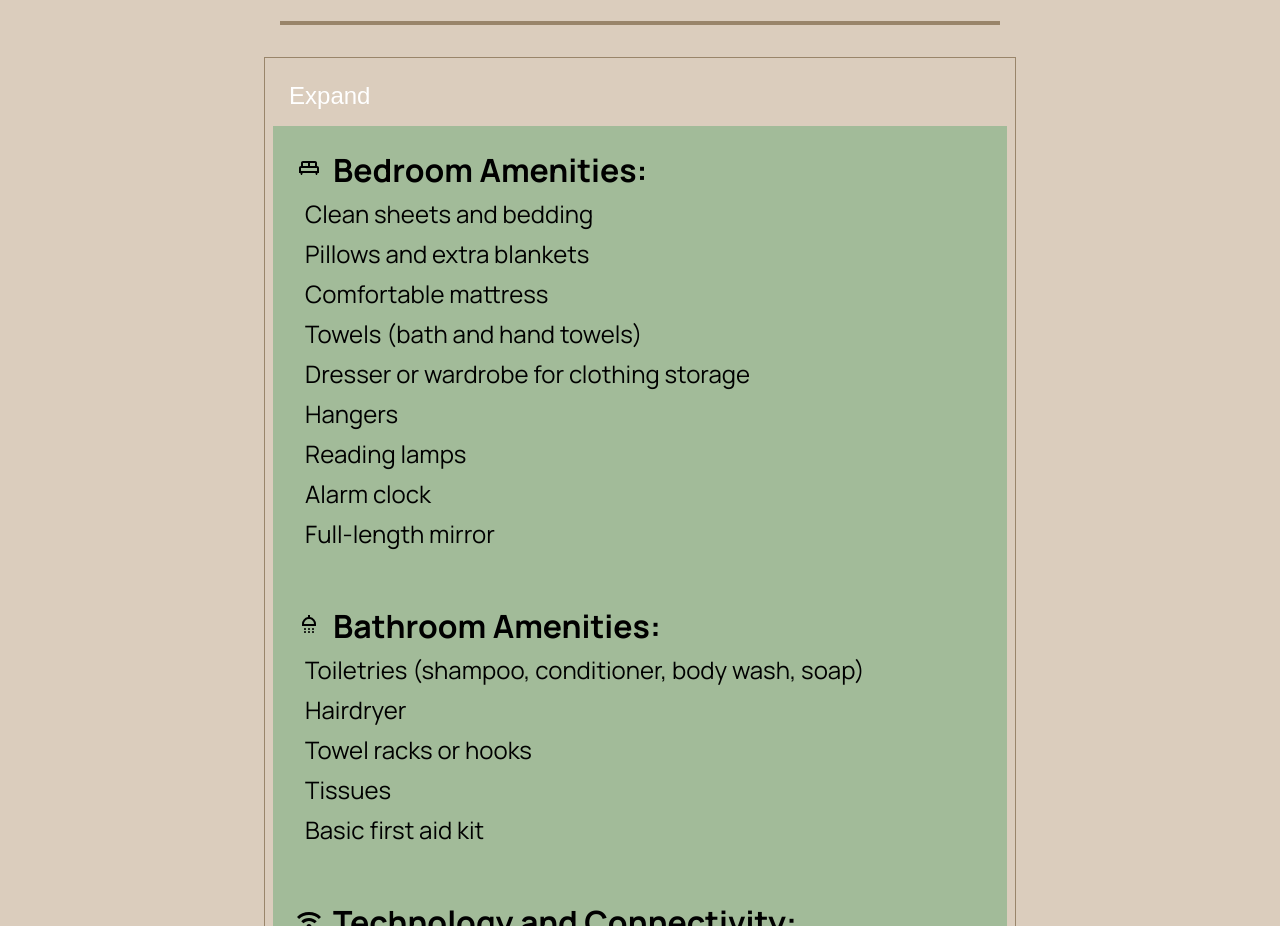
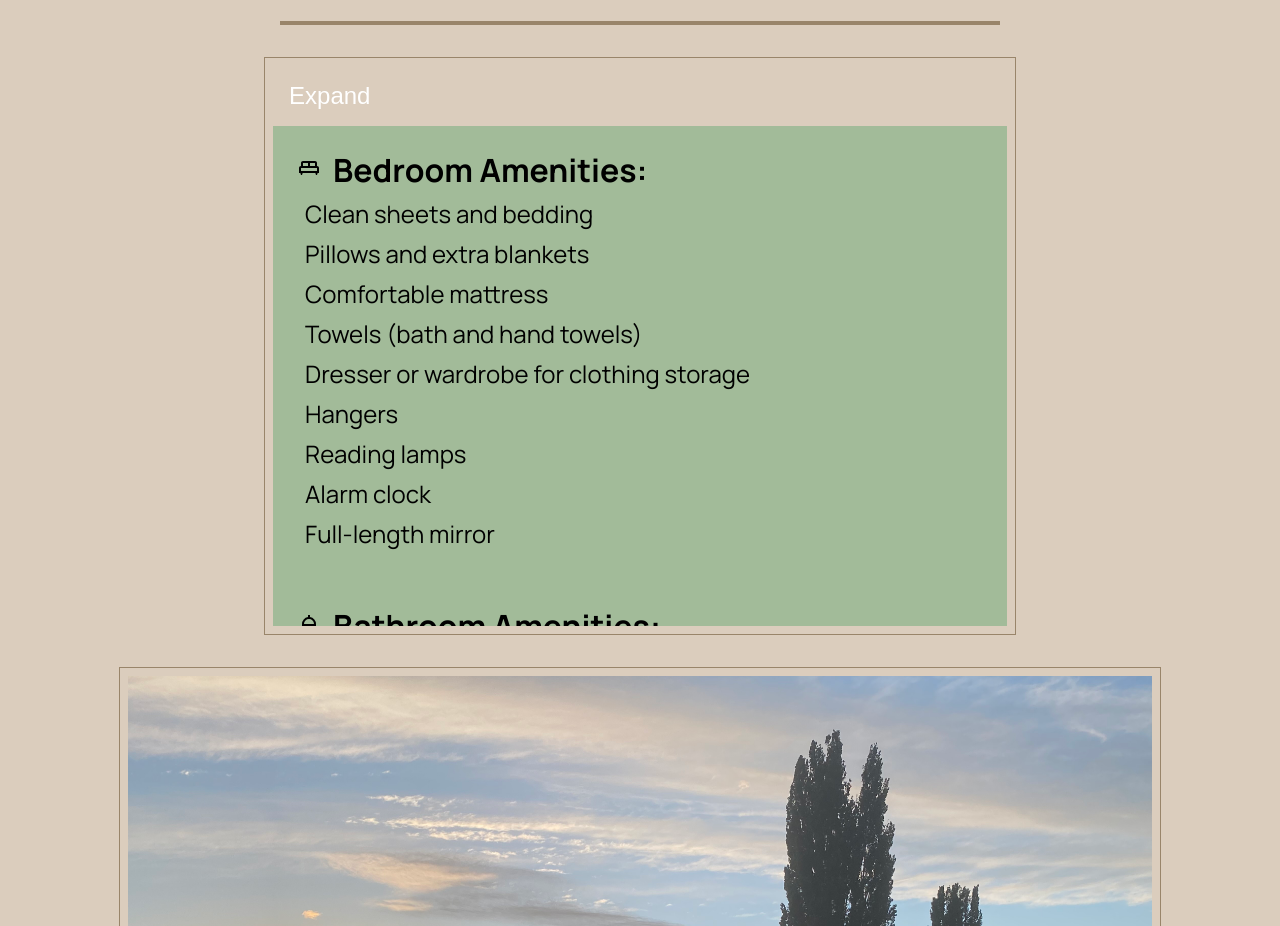
Before and after one commit to erincronie/Naramata-Vineyard, a React (Create React App) app in the folder naramata-vineyard/: page / in a window 1280 px wide. Shown: the part 4060-4986 px from the top of the page. Built offline with nearby package versions, Linux system fonts and the light colour scheme.

Commit message:
amenities table is fixed, no longer displaying all content on page laod

```diff
--- a/naramata-vineyard/src/components/Amenities/Amenities.js
+++ b/naramata-vineyard/src/components/Amenities/Amenities.js
@@ -3,7 +3,7 @@ import amenitiesData from '../../data/amenities.json';
 import '../Amenities/Amenities.scss';
 
 const Amenities = () => {
-    const [isCollapsed, setIsCollapsed] = useState(true);
+    const [isCollapsed, setIsCollapsed] = useState(false); // Set initial state to false
 
     const toggleContentVisibility = () => {
         setIsCollapsed(!isCollapsed);
@@ -14,9 +14,9 @@ const Amenities = () => {
             <h2 className='amenities__main-title'>Amenities</h2>
             <div className='amenities__border-bottom'></div>
             <div className={`amenities__border ${isCollapsed ? 'collapsed' : ''}`}>
-                <button className='amenities__expand-button' onClick={toggleContentVisibility}>
-                    {isCollapsed ? 'Expand' : 'Collapse'}
-                </button>
+            <button className='amenities__expand-button' onClick={toggleContentVisibility}>
+                {isCollapsed ? 'Collapse' : 'Expand'}
+            </button>
                 <div className={`amenities__container ${isCollapsed ? 'collapsed' : ''}`}>
                     {Object.keys(amenitiesData).map((section, index) => {
                         const iconString = amenitiesData[section].icon;
--- a/naramata-vineyard/src/pages/BookNow/BookNow.js
+++ b/naramata-vineyard/src/pages/BookNow/BookNow.js
@@ -49,7 +49,6 @@ const BookNow = () => {
         <button className='booknow__button-confirm' onClick={handleBookNow}>Book Now</button>
       </div>
 
-      {/* Pop-up modal */}
       {showPopup && (
         <div className='booknow__popup'>
           <div className='booknow__popup-content'>
```
